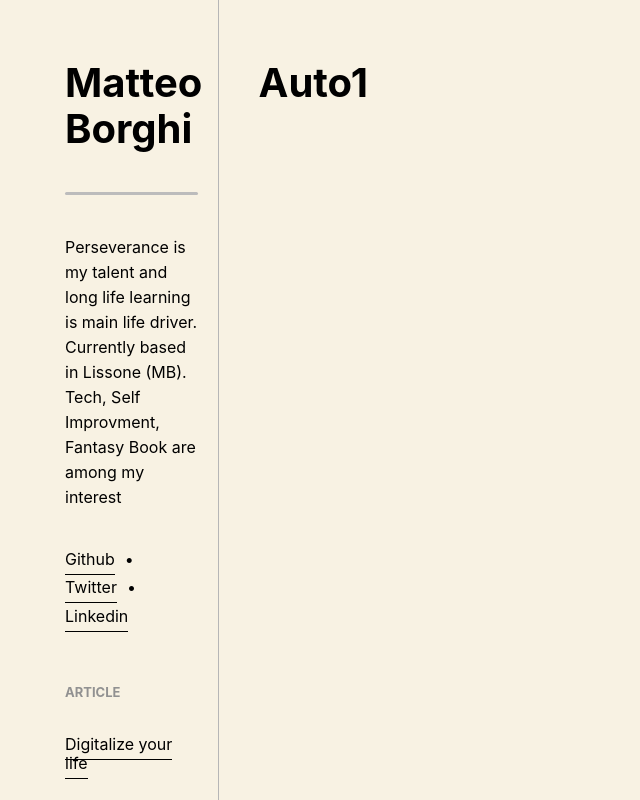
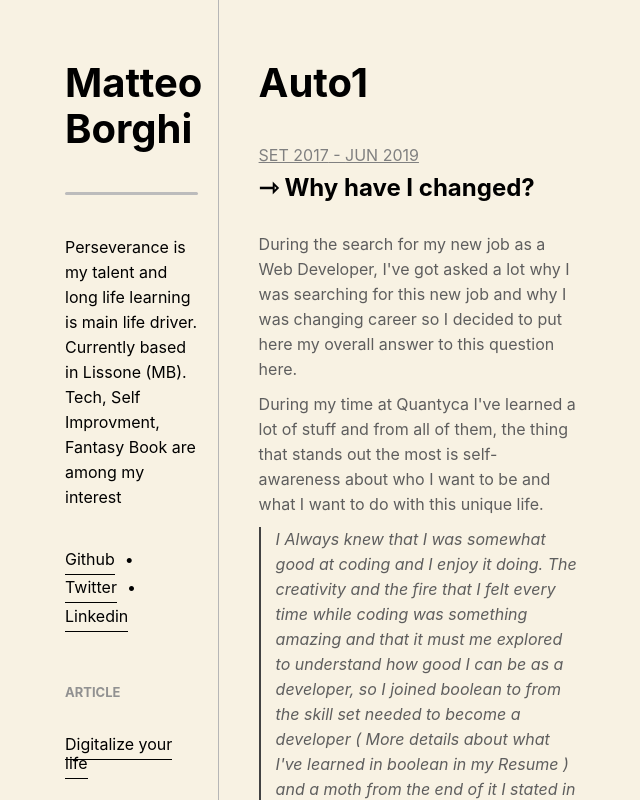
Before and after one commit to Bogghi/my-portfolio, a React app: page / in a window 1280 px wide. Both pictures are taken after a click on the link "Auto1". Shown: the top 800 px of the page, without its empty margins (319-959 px from the left). Built offline with nearby package versions, Linux system fonts and the light colour scheme.

Commit message:
added quote component

```diff
--- a/src/Auto1.js
+++ b/src/Auto1.js
@@ -3,11 +3,9 @@
 //import componentes
 import Heading from './components/heading';
 import TimeSpan from './components/time-span';
-import SubTitle from './components/sub-title';
 import Paragraph from './components/paragraph';
 import SubHeading from './components/sub-heading';
-import DropdownList from './components/dropdown-list';
-import Separator from './components/separator';
+import Quote from './components/quote';
 import './article.css';
 
 class Auto1 extends React.Component{
@@ -16,12 +14,33 @@
         this.title = 'Auto1';
         this.start = 'SET 2017';
         this.end = 'JUN 2019';
+        this.subHeading = {
+            0: 'Why have I changed?',
+            1: 'Junior Web Developer'
+        }
+        this.text = {
+            0: `During the search for my new job as a Web Developer, I've got asked a lot why I was searching for this new job and why I was changing career so I decided to put here my overall answer to this question here.`,
+            1: `During my time at Quantyca I've learned a lot of stuff and from all of them, the thing that stands out the most is self-awareness about who I want to be and what I want to do with this unique life. `,
+            2: `I Always knew that I was somewhat good at coding and I enjoy it doing. The creativity and the fire that I felt every time while coding was something amazing and that it must me explored to understand how good I can be as a developer, so I joined boolean to from the skill set needed to become a developer ( More details about what I've learned in boolean in my Resume ) and a moth from the  end of it I stated in Auto1, full of energy and excitement for the start of my new journey`
+        }
     }
 
     render(){
         return(
             <div className='text-padding'>
                 <Heading value={this.title}/>
+                <TimeSpan
+                    start={this.start}
+                    end={this.end}/>
+                <SubHeading value={this.subHeading[0]}/>
+                <Paragraph
+                    pre=''
+                    value={this.text[0]}/>
+                <Paragraph
+                    pre=''
+                    value={this.text[1]}/>
+                <Quote
+                    value={this.text[2]}/>
             </div>
         )
     }
--- a/src/article.css
+++ b/src/article.css
@@ -64,3 +64,12 @@
 .s-list li {
     line-height: 25px ;
 }
+
+.quote {
+    padding-left: 15px;
+    border-left: 2px solid #424242;
+    line-height: 25px;
+    font-weight: 400;
+    font-style: italic;
+    color: #5e5e5e;
+}
--- /dev/null
+++ b/src/components/quote.js
@@ -0,0 +1,11 @@
+import React from 'react';
+
+function Quote ( props ){
+    return (
+        <div className='quote'>
+            {props.value}
+        </div>
+    )
+}
+
+export default Quote;
```
